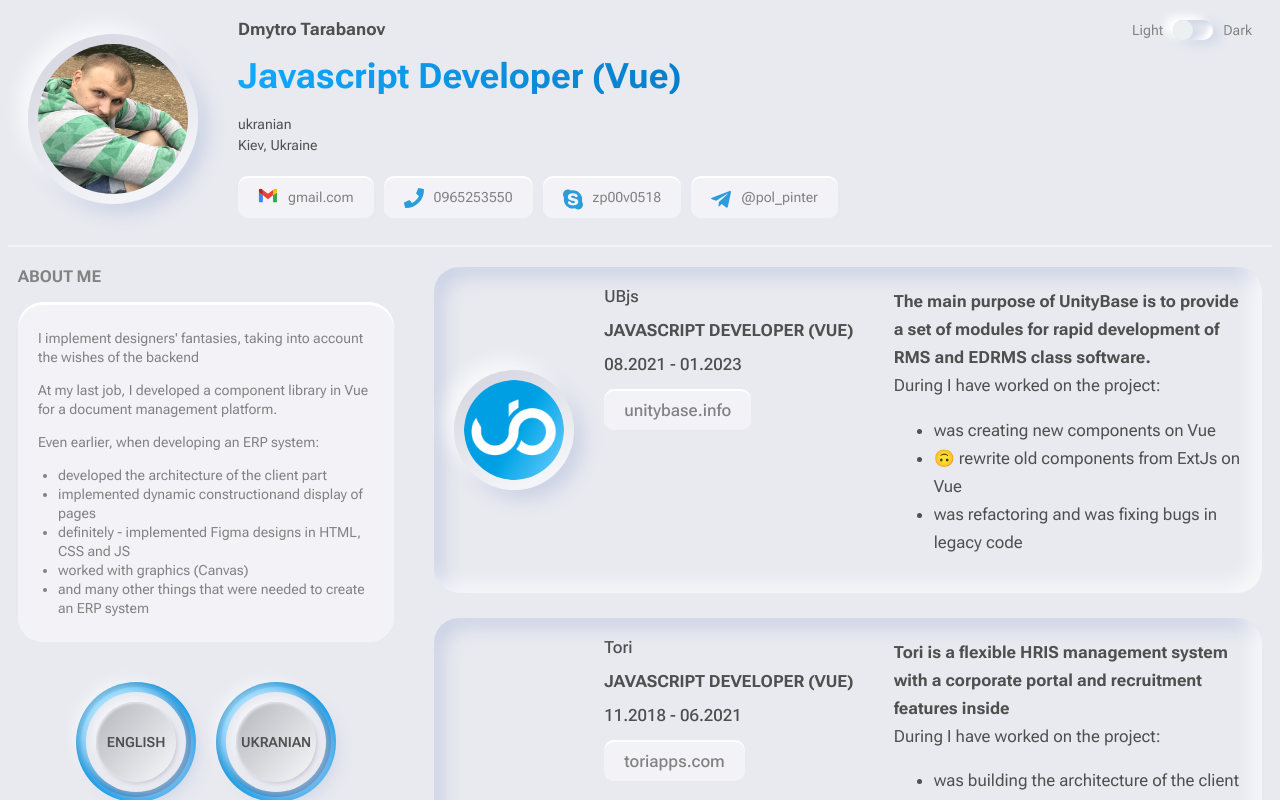
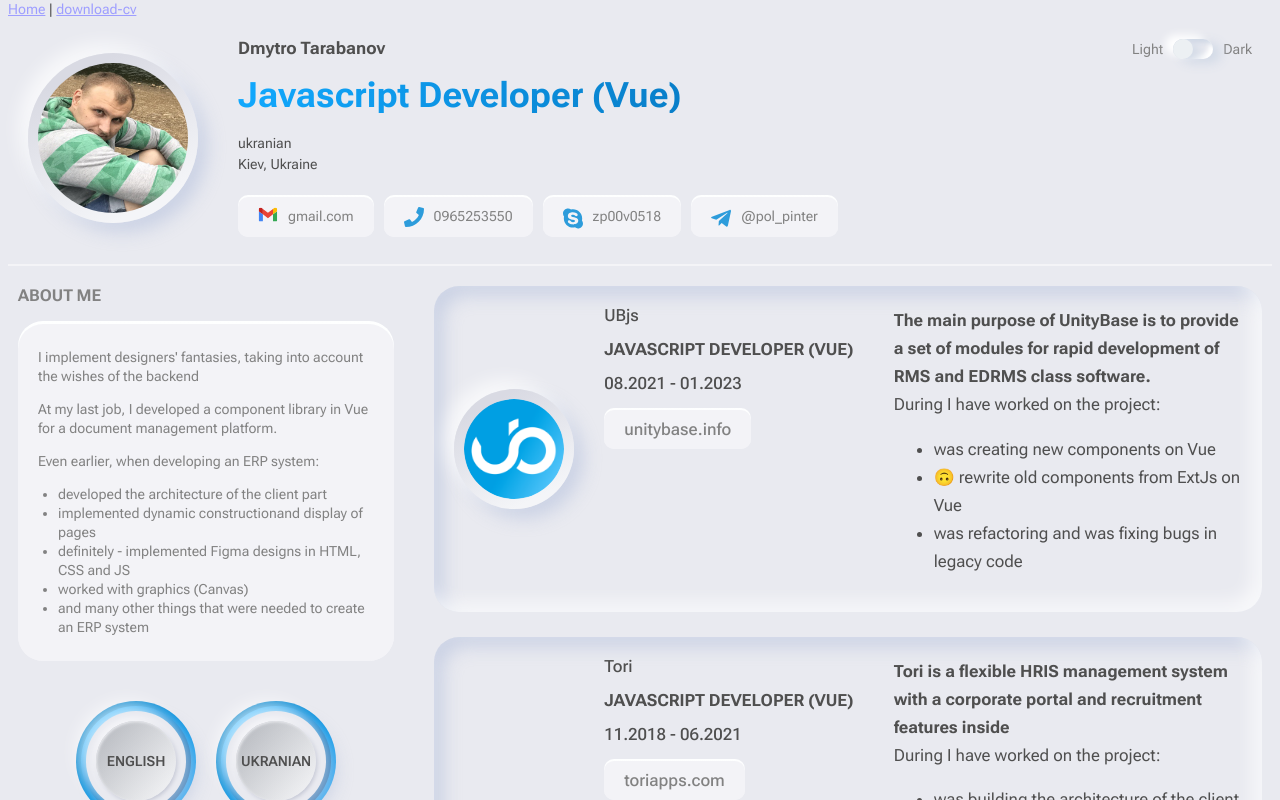
Before and after one commit to zp00v0518/cv-neo, a Vue app: page /download-cv in a window 1280 px wide. Shown: the top 800 px of the page. Built offline with nearby package versions, Linux system fonts and the light colour scheme.

Commit message:
base adding vue-router

```diff
--- a/package.json
+++ b/package.json
@@ -10,7 +10,8 @@
   },
   "dependencies": {
     "prettier": "^2.8.4",
-    "vue": "^3.2.47"
+    "vue": "^3.2.47",
+    "vue-router": "^4.1.6"
   },
   "devDependencies": {
     "@vitejs/plugin-vue": "^4.0.0",
--- a/src/App.vue
+++ b/src/App.vue
@@ -1,113 +1,18 @@
 <template>
-  <div class="header__sticky">
-    <div class="header__sticky__switch-theme">
-      <span>Light</span>
-      <SwitchCv v-model="isDarkTheme"></SwitchCv>
-      <span>Dark</span>
-    </div>
-    <HeaderCv> </HeaderCv>
-    <hr />
+  <div>
+    <a href="/">Home</a> |
+    <a href="/download-cv">download-cv</a>
   </div>
-  <main>
-    <SidebarCv></SidebarCv>
-    <ExperienceCv></ExperienceCv>
-  </main>
+  <router-view></router-view>
 </template>
 
 <script>
-import HeaderCv from './components/organism/HeaderCv'
-import SidebarCv from './components/organism/SidebarCv'
-import ExperienceCv from './components/organism//ExperienceCv'
-import SwitchCv from './components/atoms/SwitchCv'
-
 export default {
   name: 'App',
-  components: {HeaderCv, SidebarCv, ExperienceCv, SwitchCv},
-  data() {
-    return {
-      isDarkTheme: false
-    }
-  },
-  watch: {
-    isDarkTheme(value) {
-      this.switchTheme(value)
-    }
-  },
-  methods: {
-    switchTheme(value) {
-      const html = document.querySelector('html')
-      html.setAttribute('color-scheme', value ? 'dark' : 'light')
-      localStorage.setItem('color-theme', Number(value))
-    }
-  },
-  mounted() {
-    const value = localStorage.getItem('color-theme')
-    this.isDarkTheme = !!Number(value)
-  }
+
 }
 </script>
 
 <style>
-#app {
-  max-width: 1440px;
-  margin: 0 auto;
-}
 
-#app hr {
-  border: 1px solid;
-  border-color: white;
-  opacity: 0.5;
-  height: 0px;
-  margin-block-end: var(--padding-double);
-  overflow: hidden;
-}
-
-html[color-scheme='dark'] #app hr {
-  border-color: #696969;
-}
-
-.header__sticky {
-  position: sticky;
-  top: 0px;
-  background: var(--bg-primary);
-}
-
-.header__sticky__switch-theme {
-  position: absolute;
-  right: var(--padding-double);
-  top: var(--padding-double);
-  display: flex;
-  align-items: center;
-  color: var(--txt-secondary-color);
-}
-
-.header__sticky__switch-theme .switch {
-  margin-right: var(--padding);
-  margin-left: var(--padding);
-}
-
-main {
-  --gap: calc(var(--padding-double) * 2);
-  display: grid;
-  grid-template-columns: 30% calc(70% - var(--gap) - var(--padding));
-  column-gap: var(--gap);
-  padding: 0 var(--padding);
-  padding-right: 0;
-}
-
-@media (max-width: 1020px) {
-  main {
-    display: block;
-  }
-
-  .sidebar {
-    margin-block-end: calc(var(--padding-double) * 2);
-  }
-}
-
-@media (max-height: 550px) {
-  .header__sticky {
-    position: unset;
-  }
-}
 </style>
--- /dev/null
+++ b/src/pages/Home/Home.vue
@@ -0,0 +1,113 @@
+<template>
+    <div class="header__sticky">
+      <div class="header__sticky__switch-theme">
+        <span>Light</span>
+        <SwitchCv v-model="isDarkTheme"></SwitchCv>
+        <span>Dark</span>
+      </div>
+      <HeaderCv> </HeaderCv>
+      <hr />
+    </div>
+    <main>
+      <SidebarCv></SidebarCv>
+      <ExperienceCv></ExperienceCv>
+    </main>
+  </template>
+
+  <script>
+  import HeaderCv from '../../components/organism/HeaderCv'
+  import SidebarCv from '../../components/organism/SidebarCv'
+  import ExperienceCv from '../../components/organism//ExperienceCv'
+  import SwitchCv from '../../components/atoms/SwitchCv'
+
+  export default {
+    name: 'HomeCv',
+    components: {HeaderCv, SidebarCv, ExperienceCv, SwitchCv},
+    data() {
+      return {
+        isDarkTheme: false
+      }
+    },
+    watch: {
+      isDarkTheme(value) {
+        this.switchTheme(value)
+      }
+    },
+    methods: {
+      switchTheme(value) {
+        const html = document.querySelector('html')
+        html.setAttribute('color-scheme', value ? 'dark' : 'light')
+        localStorage.setItem('color-theme', Number(value))
+      }
+    },
+    mounted() {
+      const value = localStorage.getItem('color-theme')
+      this.isDarkTheme = !!Number(value)
+    }
+  }
+  </script>
+
+  <style>
+  #app {
+    max-width: 1440px;
+    margin: 0 auto;
+  }
+
+  #app hr {
+    border: 1px solid;
+    border-color: white;
+    opacity: 0.5;
+    height: 0px;
+    margin-block-end: var(--padding-double);
+    overflow: hidden;
+  }
+
+  html[color-scheme='dark'] #app hr {
+    border-color: #696969;
+  }
+
+  .header__sticky {
+    position: sticky;
+    top: 0px;
+    background: var(--bg-primary);
+  }
+
+  .header__sticky__switch-theme {
+    position: absolute;
+    right: var(--padding-double);
+    top: var(--padding-double);
+    display: flex;
+    align-items: center;
+    color: var(--txt-secondary-color);
+  }
+
+  .header__sticky__switch-theme .switch {
+    margin-right: var(--padding);
+    margin-left: var(--padding);
+  }
+
+  main {
+    --gap: calc(var(--padding-double) * 2);
+    display: grid;
+    grid-template-columns: 30% calc(70% - var(--gap) - var(--padding));
+    column-gap: var(--gap);
+    padding: 0 var(--padding);
+    padding-right: 0;
+  }
+
+  @media (max-width: 1020px) {
+    main {
+      display: block;
+    }
+
+    .sidebar {
+      margin-block-end: calc(var(--padding-double) * 2);
+    }
+  }
+
+  @media (max-height: 550px) {
+    .header__sticky {
+      position: unset;
+    }
+  }
+  </style>
--- /dev/null
+++ b/src/pages/Home/index.js
@@ -0,0 +1,3 @@
+import HomeCv from './Home.vue'
+
+export default HomeCv
--- /dev/null
+++ b/src/router/index.js
@@ -0,0 +1,30 @@
+import { createRouter, createWebHistory } from "vue-router";
+import HomeView from "../pages/Home";
+
+const routes = [
+  {
+    path: "/",
+    name: "home",
+    component: () => import("../pages/Home"),
+  },
+  {
+    path: "/download-cv",
+    name: "home",
+    component: () => import("../pages/Home"),
+  },
+  // {
+  //   path: '/about',
+  //   name: 'about',
+  //   // route level code-splitting
+  //   // this generates a separate chunk (about.[hash].js) for this route
+  //   // which is lazy-loaded when the route is visited.
+  //   component: () =>
+  //     import(/* webpackChunkName: "about" */ '../views/AboutView.vue')
+  // }
+];
+const router = createRouter({
+  history: createWebHistory(),
+  routes,
+});
+
+export default router;
```
Also changed, not shown: src/main.js (+7 -2 lines), 1 other file (tests, documents, lock files or other folders).
